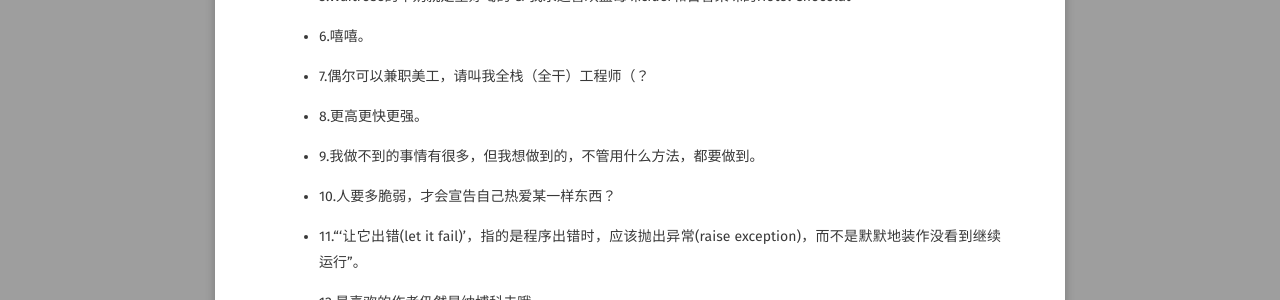
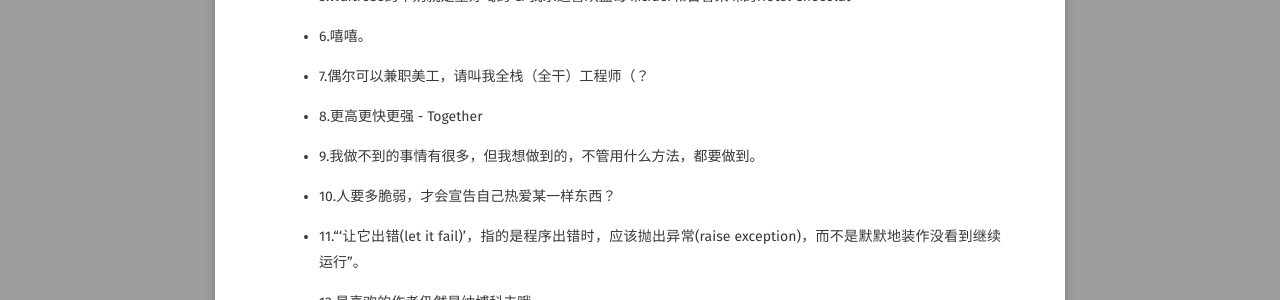
Before and after one commit to YawWQ/yawwq.github.io, a Jekyll site: the page built from about/index.md, in a window 1280 px wide. Shown: the part 565-865 px from the top of the page. Built offline with Jekyll 4.4.1, drawn with Linux system fonts in a browser that asks for light colours; some web fonts are replaced.

Commit message:
change about

```diff
--- a/about/index.md
+++ b/about/index.md
@@ -23,7 +23,7 @@ comments: false
 
 * 7.偶尔可以兼职美工，请叫我全栈（全干）工程师（？
 
-* 8.更高更快更强。
+* 8.更高更快更强 - Together
 
 * 9.我做不到的事情有很多，但我想做到的，不管用什么方法，都要做到。
 
```
